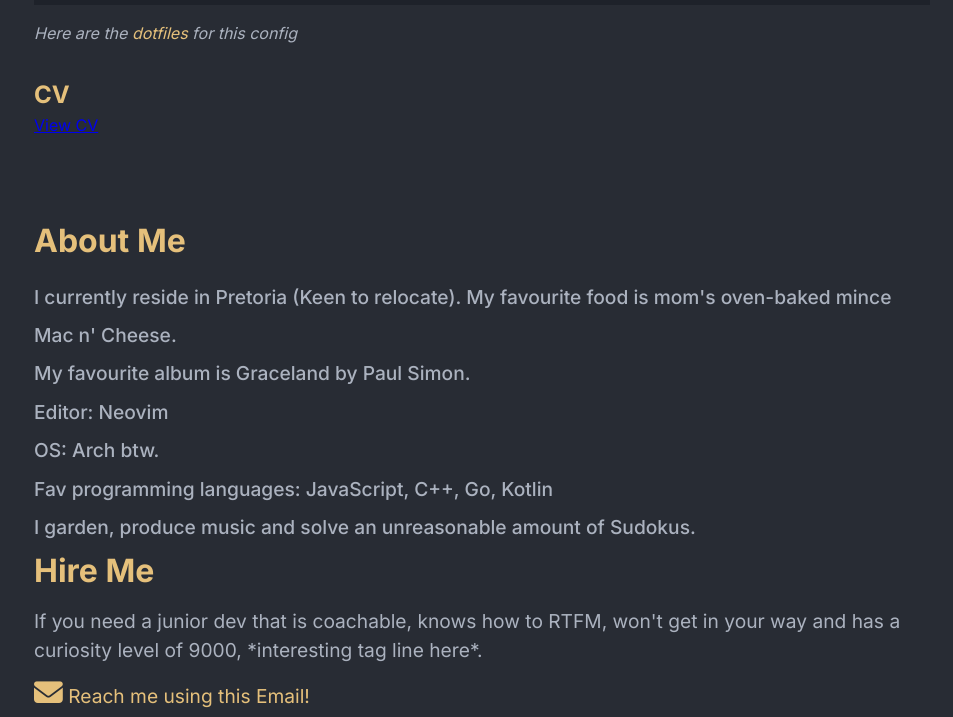
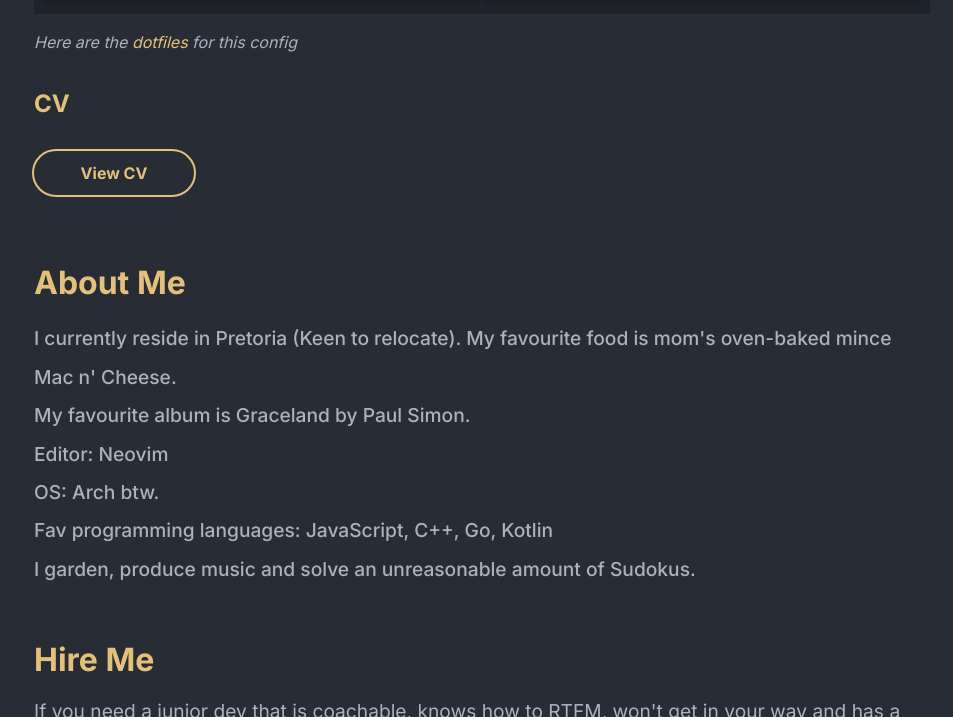
Before and after one commit to ezra-ramatong/simple-website, a plain HTML site: page index.html in a window 1280 px wide. Shown: the part 1436-2153 px from the top of the page, without its empty margins (158-1111 px from the left). Drawn offline with Linux system fonts and the light colour scheme.

Commit message:
Update button styling

```diff
--- a/css/style.css
+++ b/css/style.css
@@ -119,7 +119,7 @@ main {
 .home {
   display: flex;
   /* margin-top: 5rem; */
-  min-height: 60vh;
+  /* min-height: 60vh; */
 }
 
 .crop {
@@ -146,9 +146,9 @@ main {
 }
 
 .description {
-  display: flex;
-  flex-direction: column;
-  justify-content: center;
+  /* display: flex; */
+  /* flex-direction: column; */
+  /* justify-content: center; */
   width: 60ch;
 }
 
@@ -172,6 +172,32 @@ main {
 .js-icon {
   color: var(--one-yellow);
   font-size: 1.8rem;
+}
+
+/* Button Styling*/
+.button {
+  cursor: pointer;
+  font-family: inherit;
+  font-weight: var(--font-weight-bold);
+  display: inline-block;
+  appearance: none;
+  border: 0;
+  border-radius: 30px;
+  background: transparent;
+  outline: 2px solid var(--one-yellow);
+  color: var(--one-yellow);
+  padding: 10px 20px;
+  font-size: 16px;
+  margin-top: 1.8em;
+  text-decoration: none;
+  text-align: center;
+  min-width: 10em;
+}
+
+.button:hover {
+  outline: none;
+  color: var(--one-bg);
+  background: var(--one-yellow);
 }
 
 .cta-btn {
@@ -200,7 +226,7 @@ main {
   display: flex;
   flex-direction: column;
   justify-content: center;
-  min-height: 30vh;
+  min-height: 40vh;
 }
 
 .tech-stack > h2 {
@@ -239,6 +265,10 @@ main {
   font-style: italic;
 }
 
+.project-1 a:hover {
+  text-decoration: underline;
+}
+
 .cv {
   margin-top: 2rem;
 }
@@ -271,8 +301,9 @@ main {
 }
 
 .about-me {
-  margin-top: 5rem;
-  min-height: 40vh;
+  margin-top: 4rem;
+  /* min-height: 40vh; */
+  padding-bottom: 3rem;
 }
 
 .about-me > h2 {
@@ -298,7 +329,8 @@ main {
 }
 
 .hire-me {
-  min-height: 40vh;
+  /* min-height: 40vh; */
+  padding-bottom: 4rem;
 }
 
 .hire-me h2 {
@@ -309,14 +341,20 @@ main {
 .hire-me p {
   margin-top: 0.8rem;
   font-size: 1.2rem;
+  padding-bottom: 2em;
 }
 
 .hire-me a {
-  display: block;
+  display: inline-block;
   text-decoration: none;
   color: var(--one-yellow);
   font-size: 1.2rem;
   margin-top: 0.8rem;
+  margin-inline: 1rem;
+}
+
+.hire-me a:nth-of-type(1) {
+  margin-inline-start: 0;
 }
 
 .hire-me i {
```
